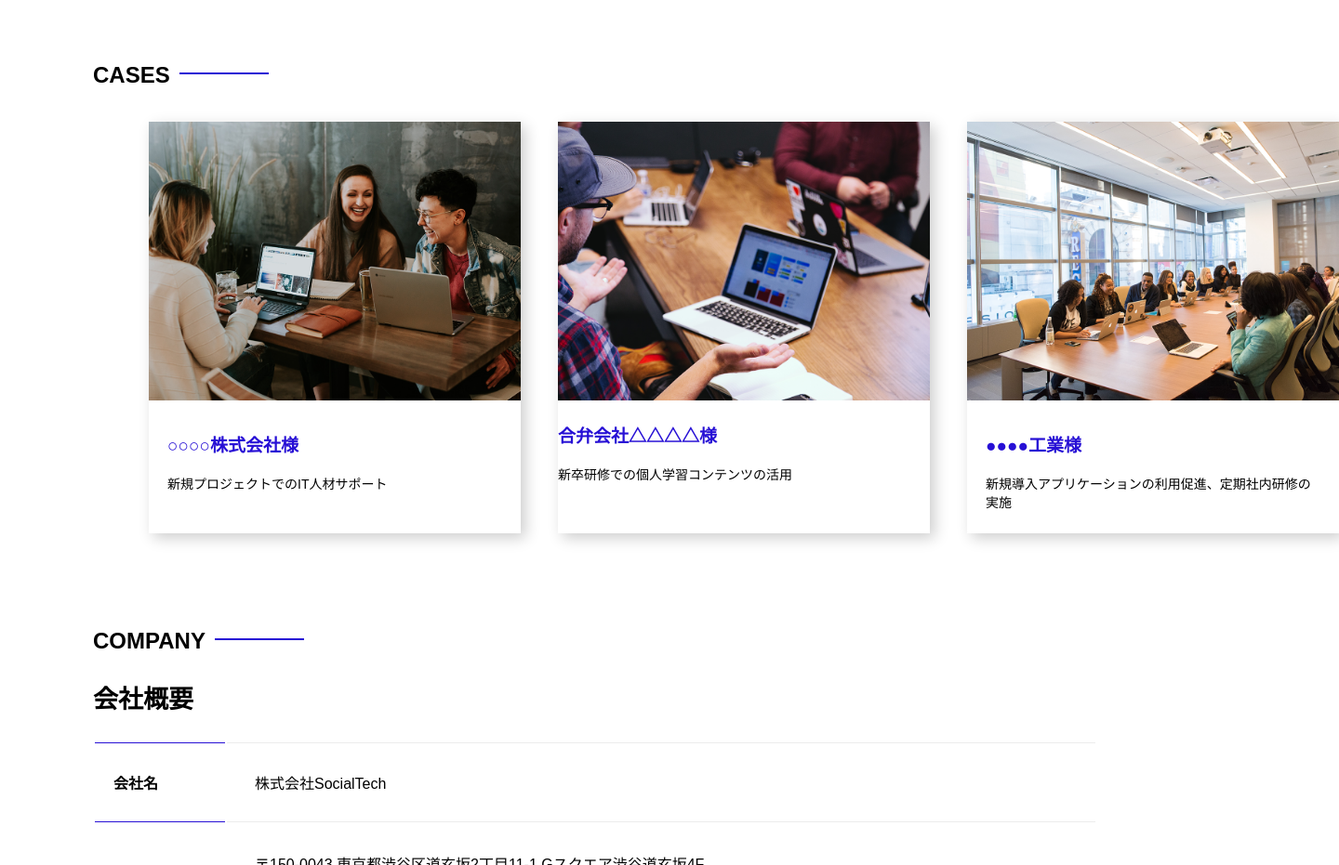
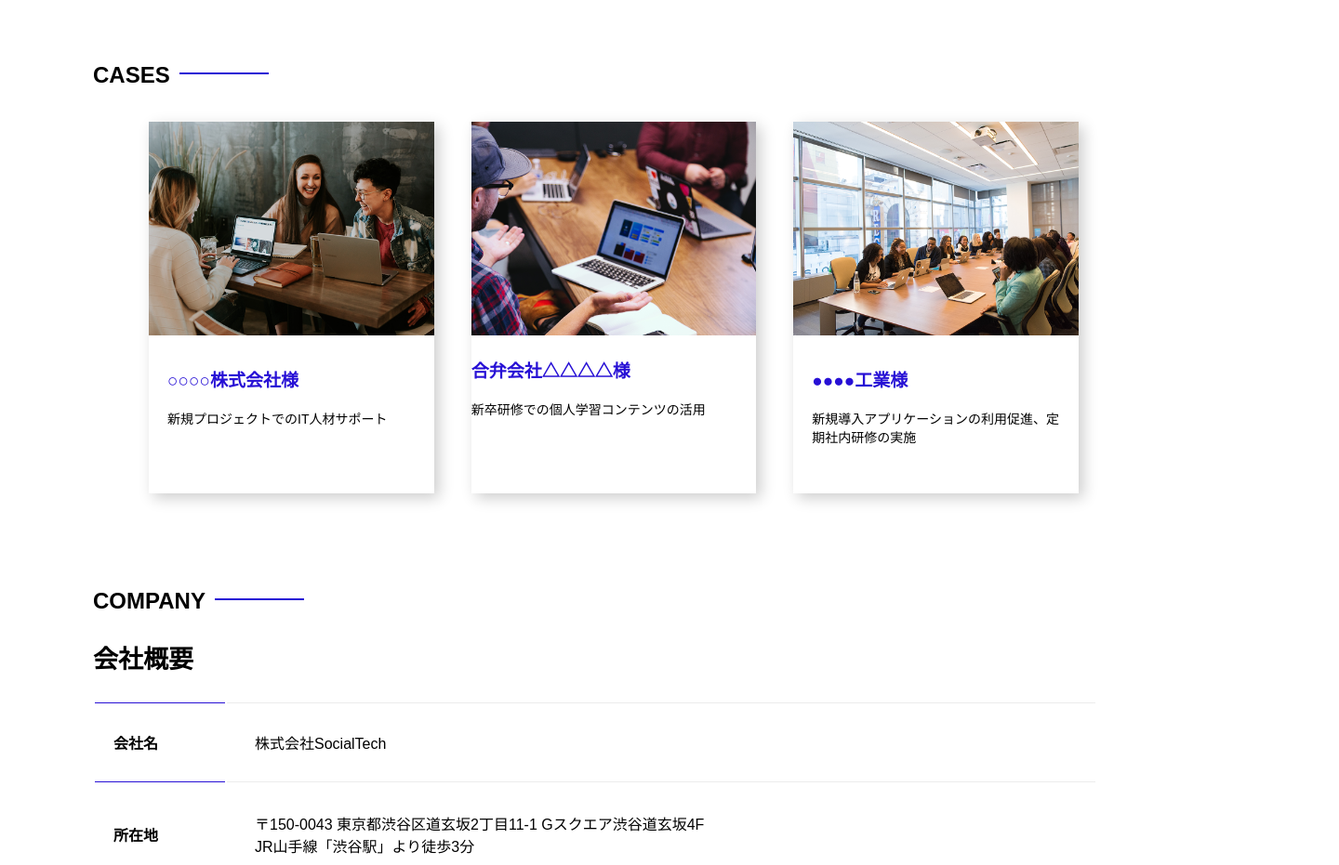
Before and after one commit to imnottaylor/html-css-advanced-kadai, a plain HTML site: page socialtech-kadai_012/index.html in a window 1280 px wide. Shown: the part 5120-6051 px from the top of the page at 93% size, 1440 px wide, since content can reach past the window. Drawn offline with Linux system fonts and the light colour scheme.

Commit message:
Update style.css
min-widthからmin-heightへ修正

```diff
--- a/socialtech-kadai_012/style.css
+++ b/socialtech-kadai_012/style.css
@@ -331,7 +331,7 @@ li {
 
 .case-card {
   background-color: #ffffff;
-  min-width: 400px;
+  min-height: 400px;
   box-shadow: 5px 5px 15px rgba(0, 0, 0, 0.2);
 }
 
```
